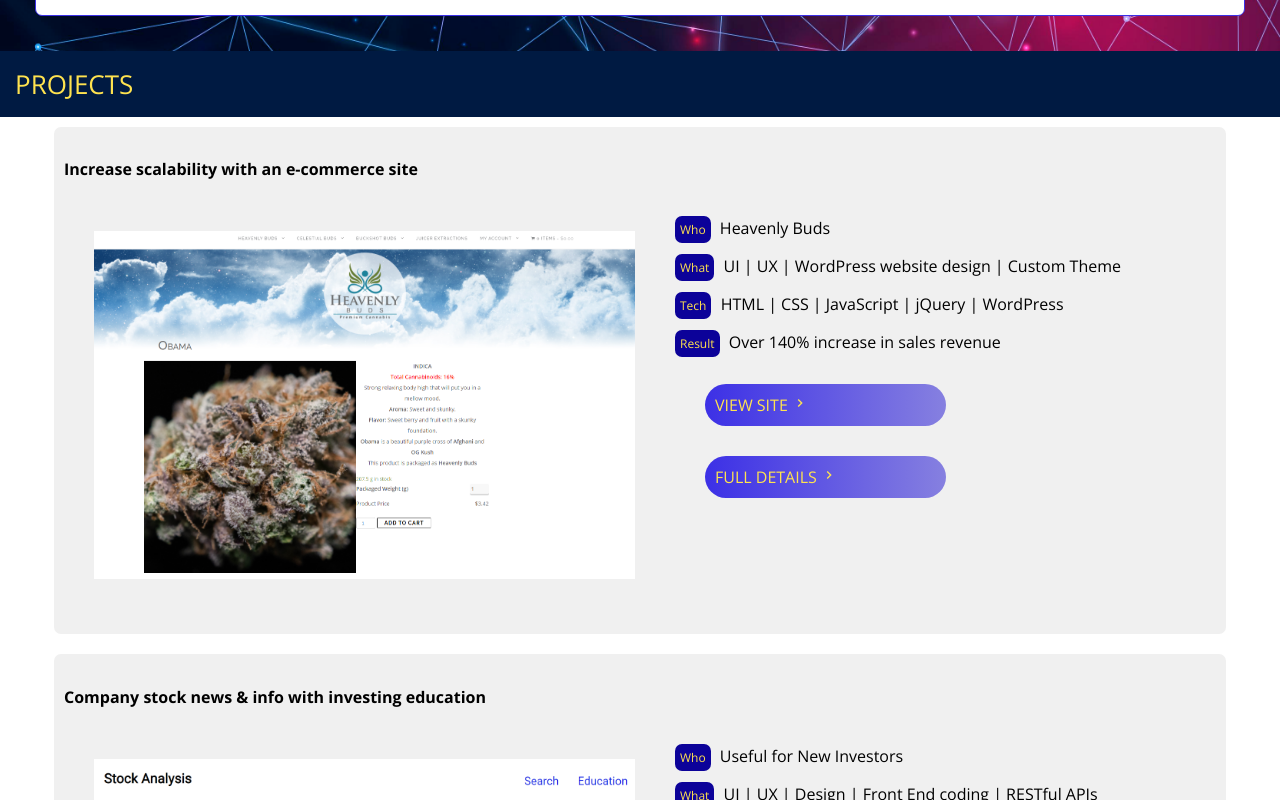
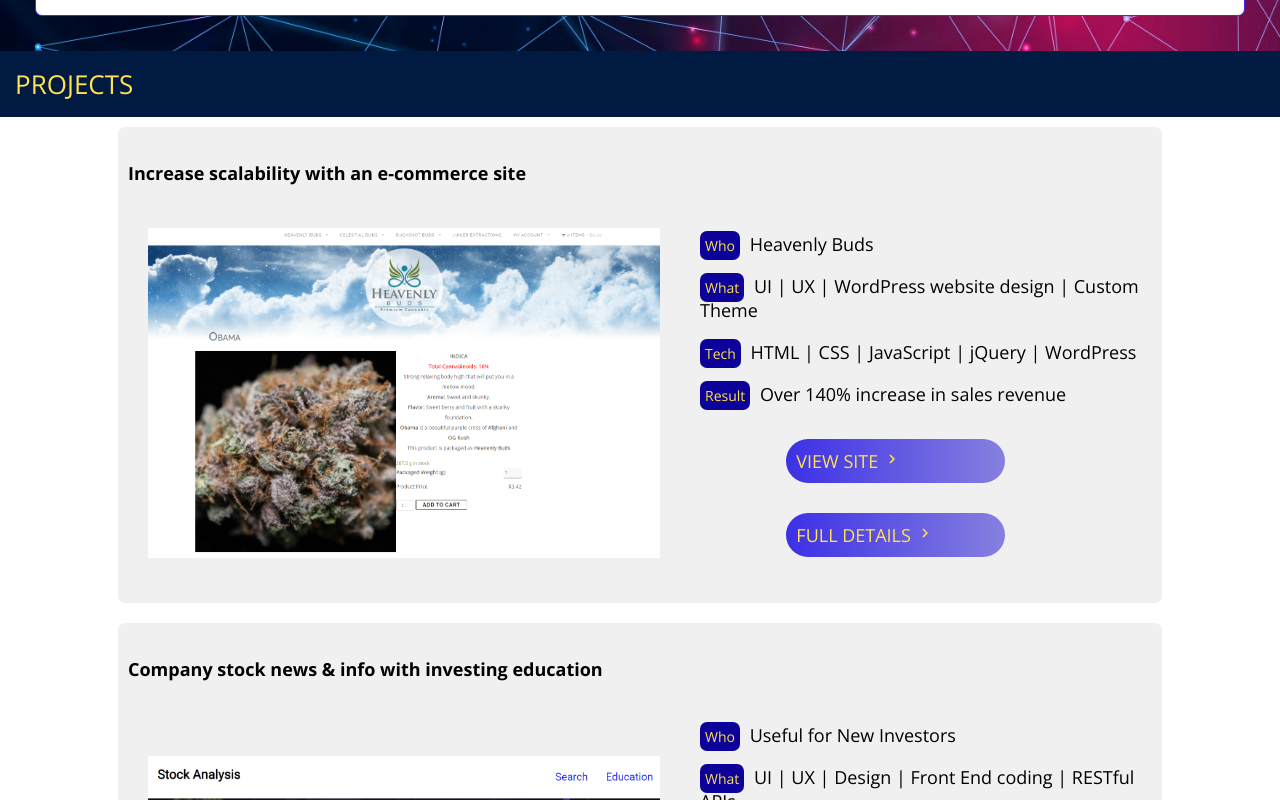
Before and after one commit to miguelr215/miguel_ramos_portfolio, a React (Create React App) app: page / in a window 1280 px wide. Shown: the part 1340-2140 px from the top of the page. Built offline with nearby package versions, Linux system fonts and the light colour scheme.

Commit message:
update projects

```diff
--- a/src/components/Projects/Projects.css
+++ b/src/components/Projects/Projects.css
@@ -20,7 +20,7 @@
 }
 
 .project_card {
-    width: 90%;
+    width: 80%;
     margin: 10px auto;
     padding: 10px;
     font-size: 16px;
@@ -30,31 +30,35 @@
 
 .project_container {
     display: flex;
-    flex-direction: row;
+    flex-direction: column;
     margin-bottom: 15px;
+    align-items: center;
 }
 
 .project_image {
     margin-right: 10px;
     padding: 30px;
-    width: 45%;
-    height: 45%;
+    width: 60%;
+    height: 60%;
     flex: 1;
 }
 
 .project_brief {
     flex: 1;
+    padding-left: 10px;
 }
 
 .project_brief_controls {
     display: flex;
     flex-direction: column;
-    width: 50%;
+    width: 100%;
+    align-items: center;
 }
 
 .full_detail_btn,
 .view_site_btn {
     display: inline-block;
+    width: 40%;
     text-decoration: none;
     text-transform: uppercase;
     padding: 10px;
@@ -80,14 +84,9 @@
     transform: translate(0, 0);
 }
 
-@media all and (max-width: 1200px) {
-    .project_brief_controls {
-        width: 60%;
-    }
-}
 
-@media all and (max-width: 750px) {
-    .projects_container {
+@media all and (min-width: 750px) {
+    .project_container {
         flex-direction: row;
     }
 
@@ -107,18 +106,11 @@
     }
 
     .project_brief_controls {
-        width: 90%;
-    }
-}
-
-@media all and (max-width: 500px) {
-    .project_brief_controls {
-        width: 70%;
+        width: 80%;
     }
 
     .full_detail_btn,
     .view_site_btn {
-        border-radius: 10px;
-        margin: 15px 0;
+        width: 55%;
     }
 }
```
